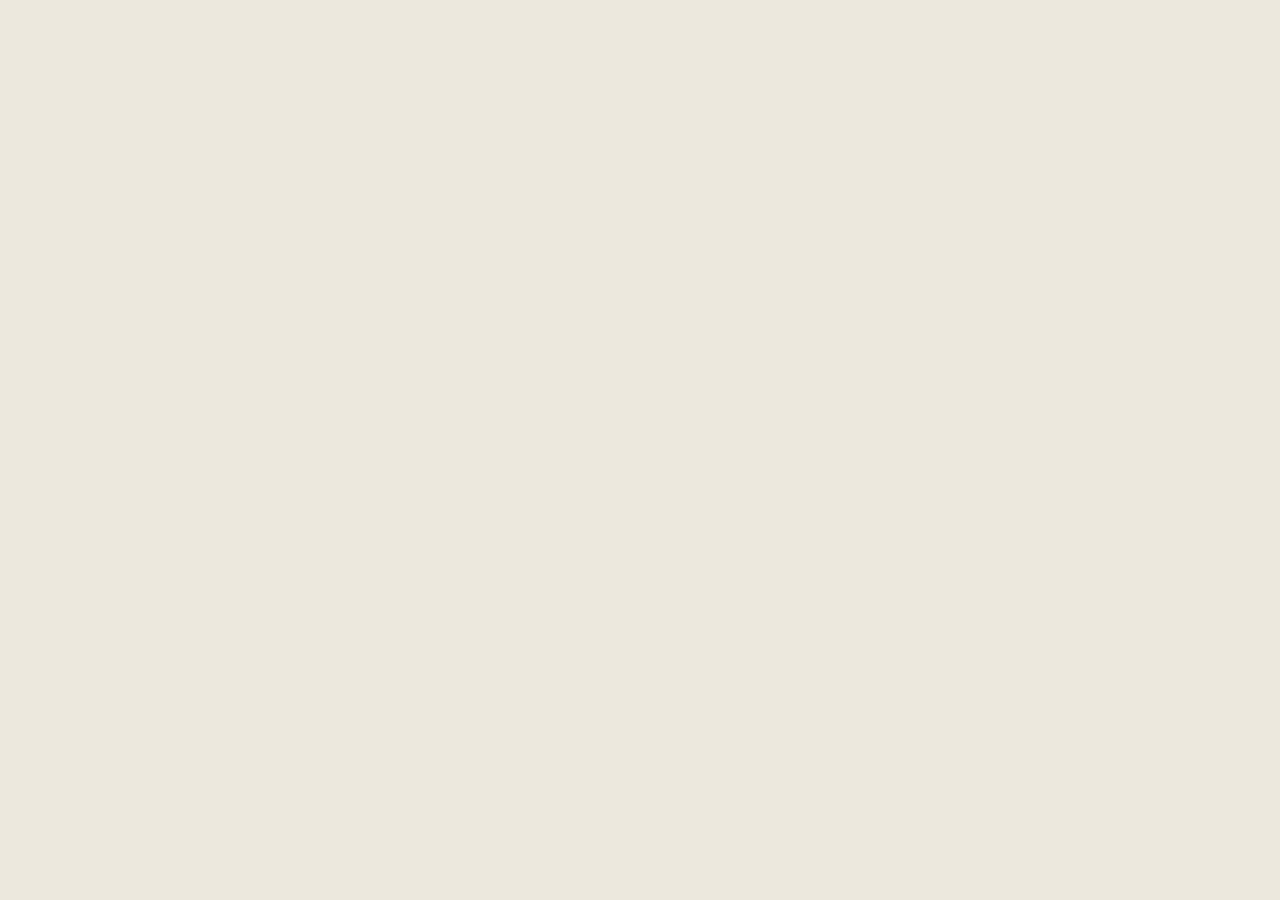
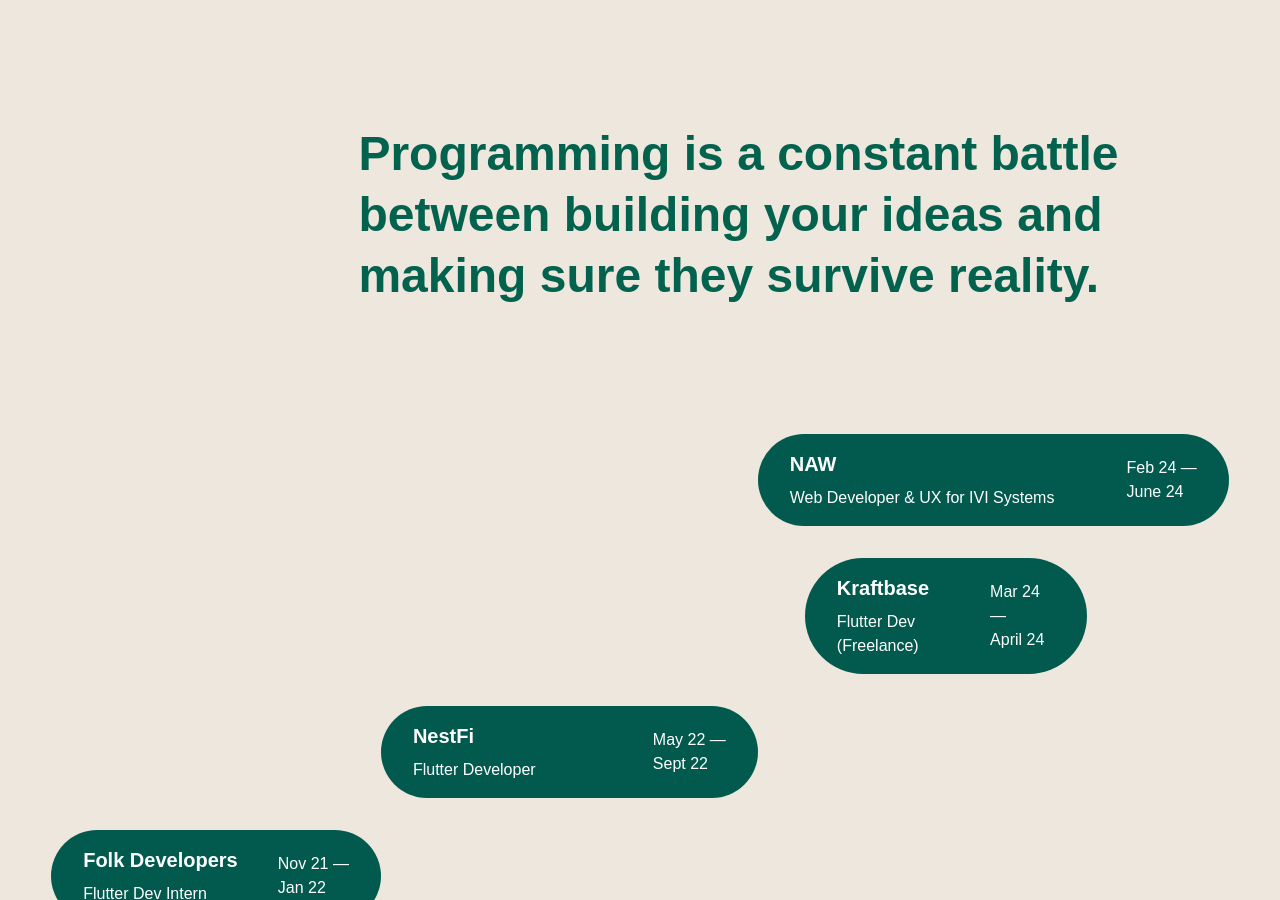
Before and after one commit to AdityaMotale/portfolio_site, a SvelteKit app: page / in a window 1280 px wide. Shown: the part 1900-2800 px from the top of the page. Before the commit the page ends 1944 px from the top, so only its background shows below. Built offline with nearby package versions, Linux system fonts and the light colour scheme.

Commit message:
completed home page

```diff
--- a/src/routes/+layout.svelte
+++ b/src/routes/+layout.svelte
@@ -5,4 +5,11 @@
 
 <main>
 	<slot />
+	<footer class="w-full flex items-center justify-between my-32 px-32">
+		<div class="flex items-center justify-start font-display text-lg gap-2">
+			<p>© 2024 Aditya Motale</p>
+			<p class="font-semibold text-xl">•</p>
+			<p>Bharat</p>
+		</div>
+	</footer>
 </main>
--- a/src/routes/+page.svelte
+++ b/src/routes/+page.svelte
@@ -13,7 +13,8 @@
 <section class="w-full flex flex-col items-center">
 	<div class="md:h-20 h-10"></div>
 
-	<!-- Hero Section -->
+	<!------------------------------------------ Hero Section ------------------------------------------>
+
 	<div class="h-[80vh] flex flex-col items-center justify-center sm:px-[20%] px-[8%]">
 		<h1 class="font-display font-semibold md:text-8xl text-6xl tracking-tighter">
 			Hi. I’m Aditya.
@@ -27,8 +28,11 @@
 		</h3>
 	</div>
 
-	<div class="grid w-full grid-cols-5 px-[4%] gap-10">
+	<!------------------------------------------ Projects Section ------------------------------------------>
+
+	<div class="grid w-full md:grid-cols-5 grid-cols-1 px-[4%] gap-10">
 		<!-- Tic Tac Toe Game AI -->
+
 		<a
 			href="/projects/tic_tac_toe"
 			class="flex flex-col items-end bg-[#D094E5] rounded-3xl w-full col-span-3 p-10 relative overflow-hidden
@@ -40,16 +44,17 @@
 			<div class="h-8"></div>
 			<div class="h-[400px]"></div>
 			<img
-				class="absolute -bottom-60 right-52 transition-all ease-in-out duration-300 group-hover:-bottom-[264px]"
+				class="absolute md:-bottom-60 -bottom-32 md:right-52 right-28 transition-all ease-in-out duration-300 md:group-hover:-bottom-[264px] group-hover:-bottom-[152px]"
 				src={TicTacToe}
 				alt="Tic Tac Toe Game"
 			/>
 		</a>
 
 		<!-- Think School App Prototype -->
+
 		<a
 			href="/projects/think_school"
-			class="flex flex-col items-end bg-[#A3DCD4] rounded-3xl w-full col-span-2 p-10 relative overflow-hidden
+			class="flex flex-col items-end bg-[#A3DCD4] rounded-3xl w-full md:col-span-2 col-span-3 p-10 relative overflow-hidden
 			group transition-all ease-in-out duration-300 hover:-translate-y-2"
 		>
 			<p class="font-display text-2xl font-medium tracking-normal">APP PROTOTYPE</p>
@@ -65,9 +70,10 @@
 		</a>
 
 		<!-- Paw Logging Library -->
+
 		<a
 			href="https://pub.dev/packages/paw"
-			class="flex flex-col items-end bg-[#BDDFF9] rounded-3xl w-full col-span-2 p-10 relative overflow-hidden
+			class="flex flex-col items-end bg-[#BDDFF9] rounded-3xl w-full md:col-span-2 col-span-3 p-10 relative overflow-hidden
 			group transition-all ease-in-out duration-300 hover:-translate-y-2"
 		>
 			<p class="font-display text-2xl font-medium tracking-normal">DART LOGGING</p>
@@ -83,6 +89,7 @@
 		</a>
 
 		<!-- Turbo-Zip Library -->
+
 		<a
 			href="https://pub.dev/packages/turbo_zip"
 			class="flex flex-col items-end bg-[#E8B89C] rounded-3xl w-full col-span-3 p-10 relative overflow-hidden
@@ -103,5 +110,74 @@
 		</a>
 	</div>
 
-	<div class="md:h-20 h-10"></div>
+	<!------------------------------------------ Experience Section ------------------------------------------>
+
+	<div class="md:h-40 h-28"></div>
+
+	<!-- Quote -->
+
+	<h3
+		class="font-display font-semibold w-full md:text-[3rem] md:leading-[3.8rem] text-3xl pr-[4%] md:pl-[28%] pl-[4%]"
+	>
+		Programming is a constant battle between building your ideas and making sure they survive
+		reality.
+	</h3>
+
+	<div class="md:h-32 h-20"></div>
+
+	<!-- Experience -->
+
+	<div class="w-full flex flex-col px-[4%] gap-8">
+		<!-- NAW -->
+
+		<div
+			class="rounded-full bg-[#025A4E] flex items-center justify-between text-white lg:ml-[60%] lg:w-[40%] w-full py-4 px-8"
+		>
+			<div>
+				<h3 class="font-display text-xl font-semibold">NAW</h3>
+				<div class="h-2"></div>
+				<h5 class="font-display text-base">Web Developer & UX for IVI Systems</h5>
+			</div>
+			<p>Feb 24 —<br />June 24</p>
+		</div>
+
+		<!-- Kraftbase -->
+
+		<div
+			class="rounded-full bg-[#025A4E] flex items-center justify-between text-white lg:ml-[64%] lg:w-[24%] w-full py-4 px-8"
+		>
+			<div>
+				<h3 class="font-display text-xl font-semibold">Kraftbase</h3>
+				<div class="h-2"></div>
+				<h5 class="font-display text-base">Flutter Dev (Freelance)</h5>
+			</div>
+			<p>Mar 24 —<br />April 24</p>
+		</div>
+
+		<!-- NestFi -->
+
+		<div
+			class="rounded-full bg-[#025A4E] flex items-center justify-between text-white lg:ml-[28%] lg:w-[32%] w-full py-4 px-8"
+		>
+			<div>
+				<h3 class="font-display text-xl font-semibold">NestFi</h3>
+				<div class="h-2"></div>
+				<h5 class="font-display text-base">Flutter Developer</h5>
+			</div>
+			<p>May 22 —<br />Sept 22</p>
+		</div>
+
+		<!-- Folk Dev -->
+
+		<div
+			class="rounded-full bg-[#025A4E] flex items-center justify-between text-white lg:w-[28%] w-full py-4 px-8"
+		>
+			<div>
+				<h3 class="font-display text-xl font-semibold">Folk Developers</h3>
+				<div class="h-2"></div>
+				<h5 class="font-display text-base">Flutter Dev Intern</h5>
+			</div>
+			<p>Nov 21 —<br />Jan 22</p>
+		</div>
+	</div>
 </section>
```
